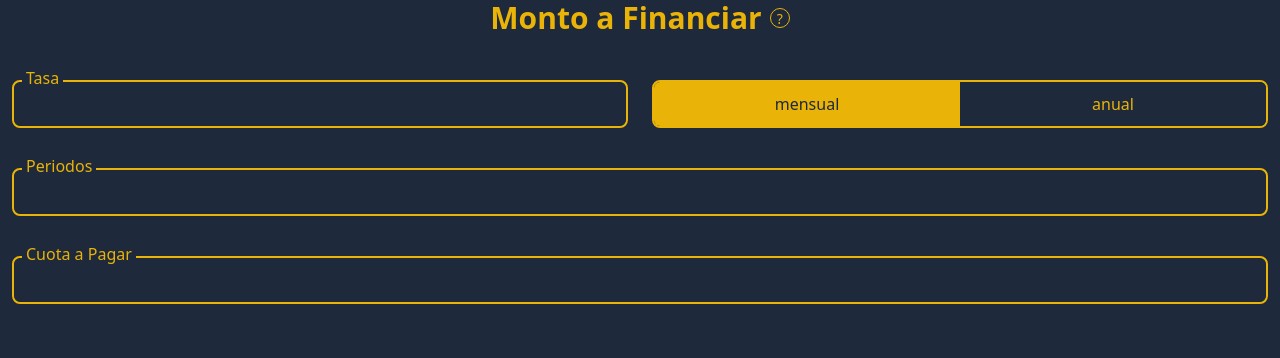
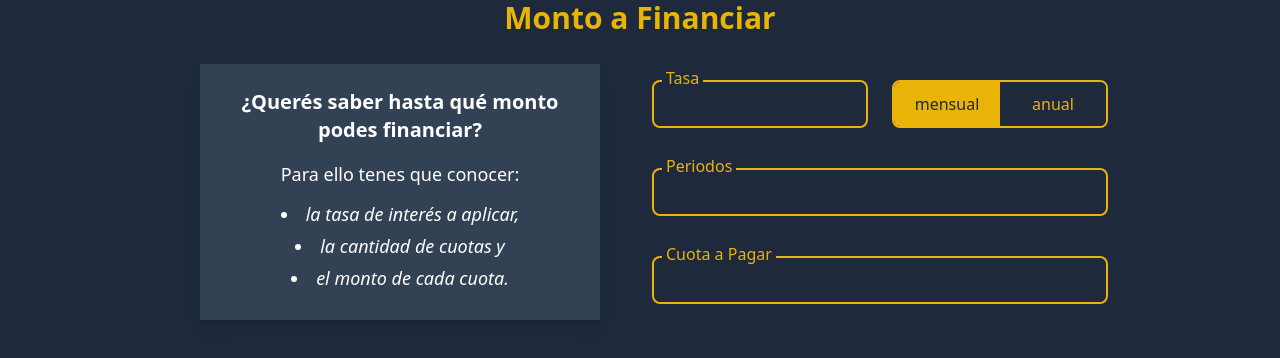
Before and after one commit to fedeferrelli/clac, a React (Vite) app: page / in a window 1280 px wide. Shown: the top 358 px of the page. Built offline with nearby package versions, Linux system fonts and the light colour scheme.

Commit message:
Add big screen design

```diff
--- a/src/Components/Monto.jsx
+++ b/src/Components/Monto.jsx
@@ -12,10 +12,6 @@ function Monto() {
     const [cuota, setCuota] = useState('')
     const [periodos, setPeriodos] = useState('')
 
-
-
-
-
     const calcular = () =>{
         let i = interes/100;
         let c = cuota;
@@ -26,26 +22,14 @@ function Monto() {
         setShowResult(true)
     }
 
-    const tempMes = ()=>{
-        calcular();
-        setInteresTemp(12);
-
-
-    }
-
-
-    const tempAnual = ()=>{
-
-        setInteresTemp(1);
-
-
-    }
 
 useEffect(() => {
     calcular()
 }, [interesTemp, interes, cuota, periodos])
 
-   console.log(interes)
+const showInfo =()=>{
+    setInfo(!info)
+}
 
 
 
@@ -79,20 +63,50 @@ useEffect(() => {
           </div>
         )}
 
+        <div className="w-full h-screen  flex">
+          <main className="sm:flex sm:flex-col sm:w-full">
             <div className=" w-full flex flex-row justify-center items-center gap-2">
               <h1 className=" text-primary text-main text-center font-bold text-3xl my-auto">
                 Monto a Financiar
               </h1>
 
               <div
-            className="w-5 h-5 text-sm rounded-full border border-primary  text-primary text-center bg-transparent my-auto"
+                className="w-5 h-5 text-sm rounded-full border border-primary  text-primary text-center bg-transparent my-auto sm:hidden"
                 onClick={() => showInfo()}
               >
                 ?
               </div>
             </div>
 
-        <div className="flex flex-col w-full my-6">
+            <section className="sm:flex sm:flex-row sm:w-3/4 sm:mx-auto">
+
+            <div className="sm:flex sm:flex-row  sm:w-1/2">
+              <div className="w-5/6 bg-slate-700 m-auto p-4 hidden sm:flex sm:flex-col shadow-lg">
+                <p className="text-center text-white text-xl font-semibold py-2">
+                  ¿Querés saber hasta qué monto podes financiar?
+                </p>
+                <p className="text-center text-white py-2 text-lg">
+                  Para ello tenes que conocer:
+                  <li className="mt-3 my-1 italic">
+                    la tasa de interés a aplicar,
+                  </li>
+                  <li className="my-1 italic">la cantidad de cuotas y</li>
+                  <li className="my-1 italic"> el monto de cada cuota.</li>
+                </p>
+
+                <div
+                  className="m-auto w-1/2 h-12 mt-4 p-1 flex  bg-primary rounded-lg text-center text-white sm:hidden"
+                  onClick={() => showInfo()}
+                >
+                  {" "}
+                  <div className="m-auto text-slate-800 uppercase font-bold text-lg">
+                    Ok!
+                  </div>
+                </div>
+              </div>
+            </div>
+
+            <div className="flex flex-col w-full my-6 sm:w-1/2">
               <form className="flex flex-col ">
                 <div className="flex flex-row">
                   <div className="my-5 mx-3 rounded-lg relative h-12 border-2 border-primary w-1/2">
@@ -112,12 +126,25 @@ useEffect(() => {
                   </div>
 
                   <div className="my-5 mx-3 rounded-lg relative h-12 border-2 border-primary w-1/2 flex flex-row justify-center items-center overflow-hidden">
-
-                <div className={interesTemp === 12 ? "w-1/2 h-full flex justify-center text-center bg-primary text-slate-800" : "w-1/2 h-full flex justify-center text-center bg-slate-800 text-primary "}  onClick={()=>tempMes()}>
+                    <div
+                      className={
+                        interesTemp === 12
+                          ? "w-1/2 h-full flex justify-center text-center cursor-pointer bg-primary text-slate-800"
+                          : "w-1/2 h-full flex justify-center text-center cursor-pointer bg-slate-800 text-primary "
+                      }
+                      onClick={() => setInteresTemp(12)}
+                    >
                       <span className="m-auto"> mensual</span>
                     </div>
 
-                <div className= {interesTemp === 1 ? "w-1/2 h-full flex justify-center text-center bg-primary text-slate-800 text-lg" : "w-1/2 h-full flex justify-center text-center bg-slate-800 text-primary "}   onClick={()=>tempAnual()}>
+                    <div
+                      className={
+                        interesTemp === 1
+                          ? "w-1/2 h-full flex justify-center text-center bg-primary text-slate-800 text-lg cursor-pointer"
+                          : "w-1/2 h-full flex justify-center text-center cursor-pointer bg-slate-800 text-primary "
+                      }
+                      onClick={() => setInteresTemp(1)}
+                    >
                       <span className="m-auto"> anual</span>
                     </div>
                   </div>
@@ -154,27 +181,19 @@ useEffect(() => {
                     onChange={(e) => setCuota(e.target.value)}
                   />
                 </div>
-
-            {/* <div
-              className="m-auto w-1/2 h-12 mt-4 p-1 flex  bg-primary rounded-lg text-center text-white"
-              onClick={() => calcular()}
-            >
-              {" "}
-              <div className="m-auto text-slate-800 uppercase font-bold text-lg">
-                Calcular
-              </div>
-            </div> */}
               </form>
             </div>
+            </section>
 
-        {cuota !== '' && interes !== '' &&  periodos !== '' &&(
-          <div className="m-8 rounded-lg p-4 text-white text-lg text-center border border-primary">
+            {cuota !== "" && interes !== "" && periodos !== "" && (
+              <div className="m-8 rounded-lg p-4 text-white text-lg text-center border border-primary sm:w-1/3 sm:mx-auto">
                 Pagando {periodos} cuotas de{" "}
                 {new Intl.NumberFormat("de-DE", {
                   style: "currency",
                   currency: "ARS",
                 }).format(cuota)}{" "}
-            al {Math.round(interes*interesTemp*10)/10}% anual podés financiar{" "}
+                al {Math.round(interes * interesTemp * 10) / 10}% anual podés
+                financiar{" "}
                 <span className="text-xl font-bold text-primary">
                   $
                   {new Intl.NumberFormat("de-DE", {
@@ -184,6 +203,9 @@ useEffect(() => {
                 </span>
               </div>
             )}
+
+          </main>
+        </div>
       </div>
     );
 }
```
Lines whose indentation alone changed are shown as unchanged.
